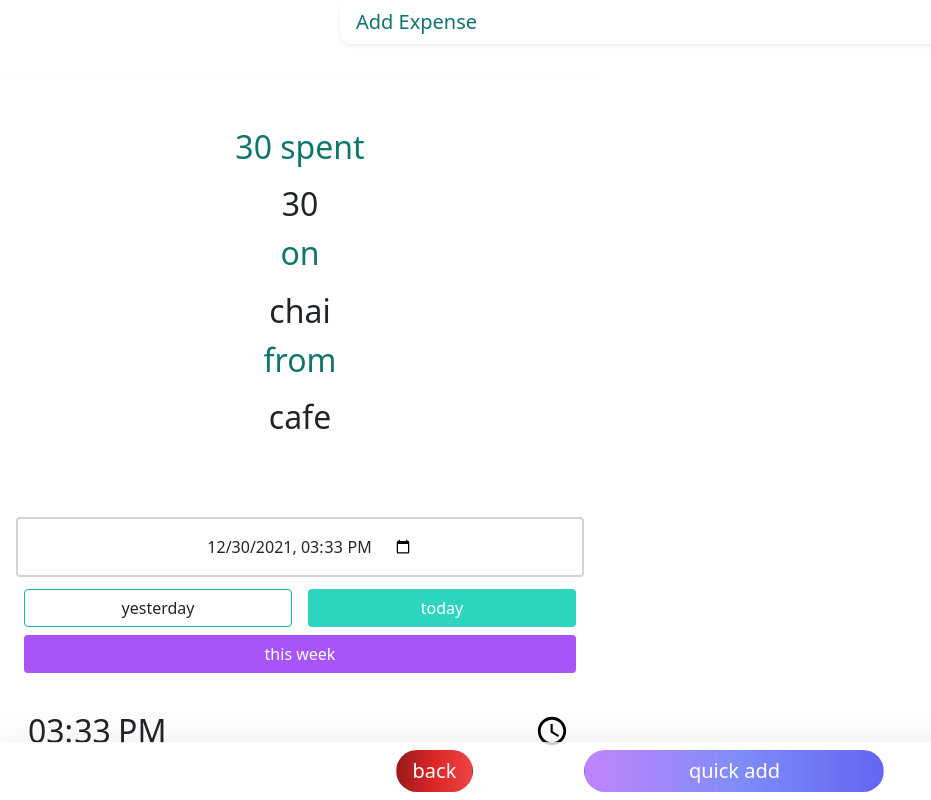
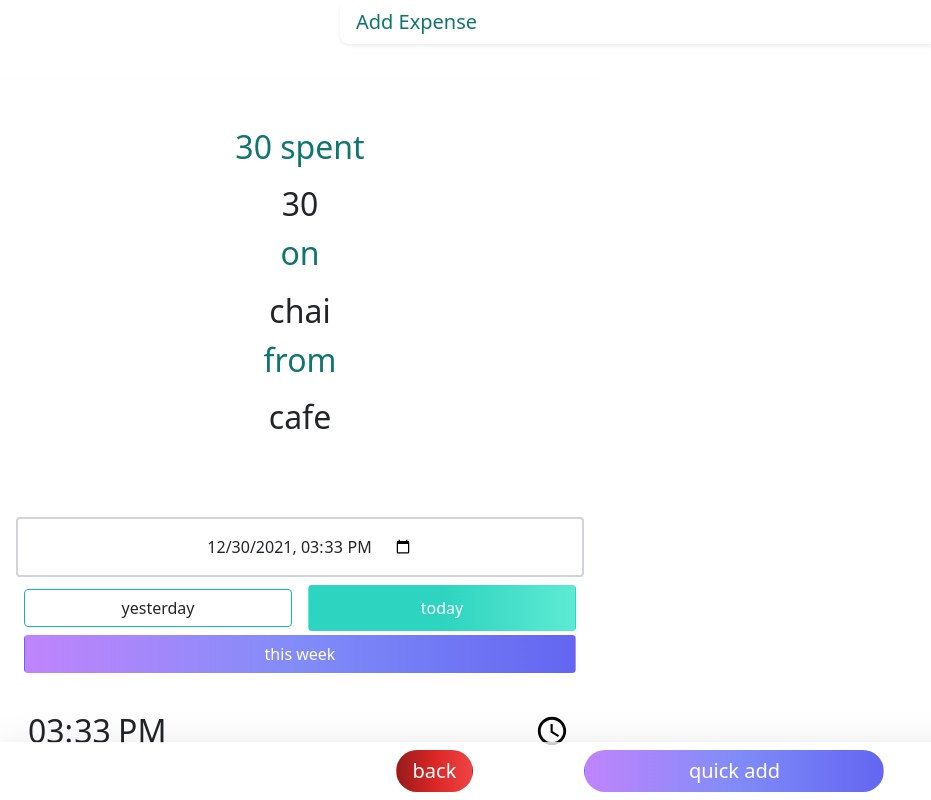
Before and after one commit to ahmadkhudai/next-tracker, a Next.js app: page /add_expense/AddExpenseForm in a window 1280 px wide. Shown: the whole page, without its empty margins (0-931 px from the left). Built offline with nearby package versions, Linux system fonts and the light colour scheme.

Commit message:
moved weekday selection above the week selection toggle

```diff
--- a/pages/add_expense/_components/date_inputs/SimpleSelectors.tsx
+++ b/pages/add_expense/_components/date_inputs/SimpleSelectors.tsx
@@ -7,6 +7,7 @@ import {Expense} from "../../../../Definitions/Expense";
 import {dateSelectors} from "../DateTimeInput";
 import PurpleButton from "../../../components/buttons/PurpleButton";
 import LargeFormDisplay from "../FormCenteredDisplay";
+import TealButton from "../../../components/buttons/TealButton";
 
 type Props = {
     newExpense:Expense;
@@ -55,20 +56,14 @@ export function SimpleSelectors({newExpense, handleFieldChange, openSelector, da
                                     handleFieldChange("date", addDaysPreserveTime(new Date(), -1, newExpense.date))
                                 }}>yesterday
                             </button>
-                            <button className={"my-1 mx-2  btn bg-teal-400 text-white w-50"}
+                            <TealButton styleClasses={"my-1 mx-2  btn bg-teal-400 text-white w-50"}
                                     onClick={() => {
                                         handleFieldChange("date", addDaysPreserveTime(new Date(), 0, newExpense.date))
                                     }}>today
-                            </button>
+                            </TealButton>
                         </div>
 
                         <div className={"flex flex-column"}>
-                            <button
-                                className={"my-1 mx-2 btn bg-purple-500 hover:font-bold hover:bg-teal-400 text-white"}
-                                onClick={() => {
-                                    openSelector(dateSelectors.thisWeek)
-                                }}>this week
-                            </button>
                             {dateSelector === dateSelectors.thisWeek &&
                                 <div
                                     className={"flex flex-column contain_overflow  align-items-center justify-content-center  h-[160px]  px-3 w-100 "}>
@@ -83,10 +78,10 @@ export function SimpleSelectors({newExpense, handleFieldChange, openSelector, da
                                                         {/*<FormCenteredDisplay content= styleClasses={}/>*/}
 
                                                         <PurpleButton
-                                                                      styleClasses={"btn bg-purple-400 hover:font-bold hover:bg-teal-400 text-white my-1 w-75  "}
-                                                                      onClick={() => {
-                                                                          handleFieldChange("date", addDaysPreserveTime(new Date(), -day, newExpense.date));
-                                                                      }}>{Day[moment(new Date()).weekday() - day]}</PurpleButton>
+                                                            styleClasses={"btn bg-purple-400 hover:font-bold hover:bg-teal-400 text-white my-1 w-75  "}
+                                                            onClick={() => {
+                                                                handleFieldChange("date", addDaysPreserveTime(new Date(), -day, newExpense.date));
+                                                            }}>{Day[moment(new Date()).weekday() - day]}</PurpleButton>
                                                         <p className={"py-0 my-0 px-3 text-2xl text-thin unselectable text-gray-200  bg-indigo-400 rounded-r rounded-r-[5px]"}>
                                                             {getI()}
                                                         </p>
@@ -102,6 +97,13 @@ export function SimpleSelectors({newExpense, handleFieldChange, openSelector, da
 
 
                                 </div>}
+                            <PurpleButton
+                                styleClasses={"my-1 mx-2 btn bg-purple-500 hover:font-bold hover:bg-teal-400 text-white"}
+                                onClick={() => {
+                                    openSelector(dateSelectors.thisWeek)
+                                }}>this week
+                            </PurpleButton>
+
                         </div>
 
 
```
